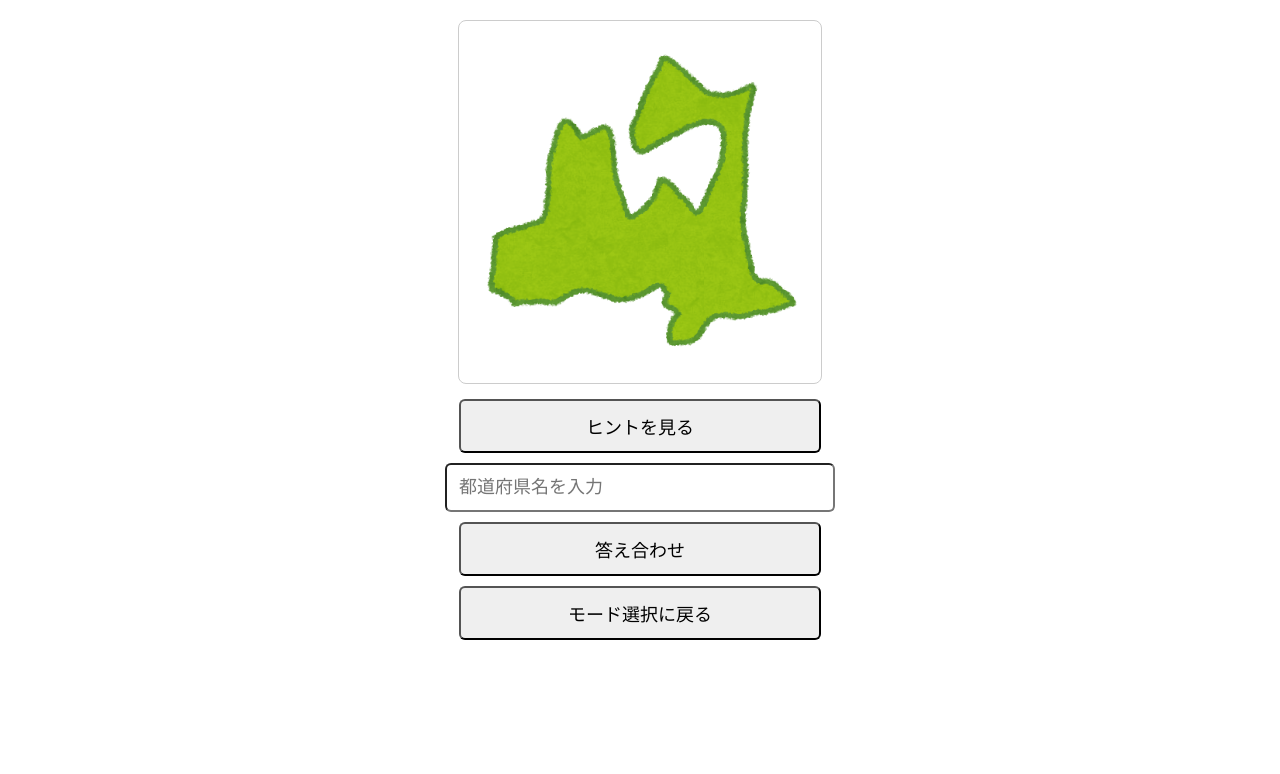
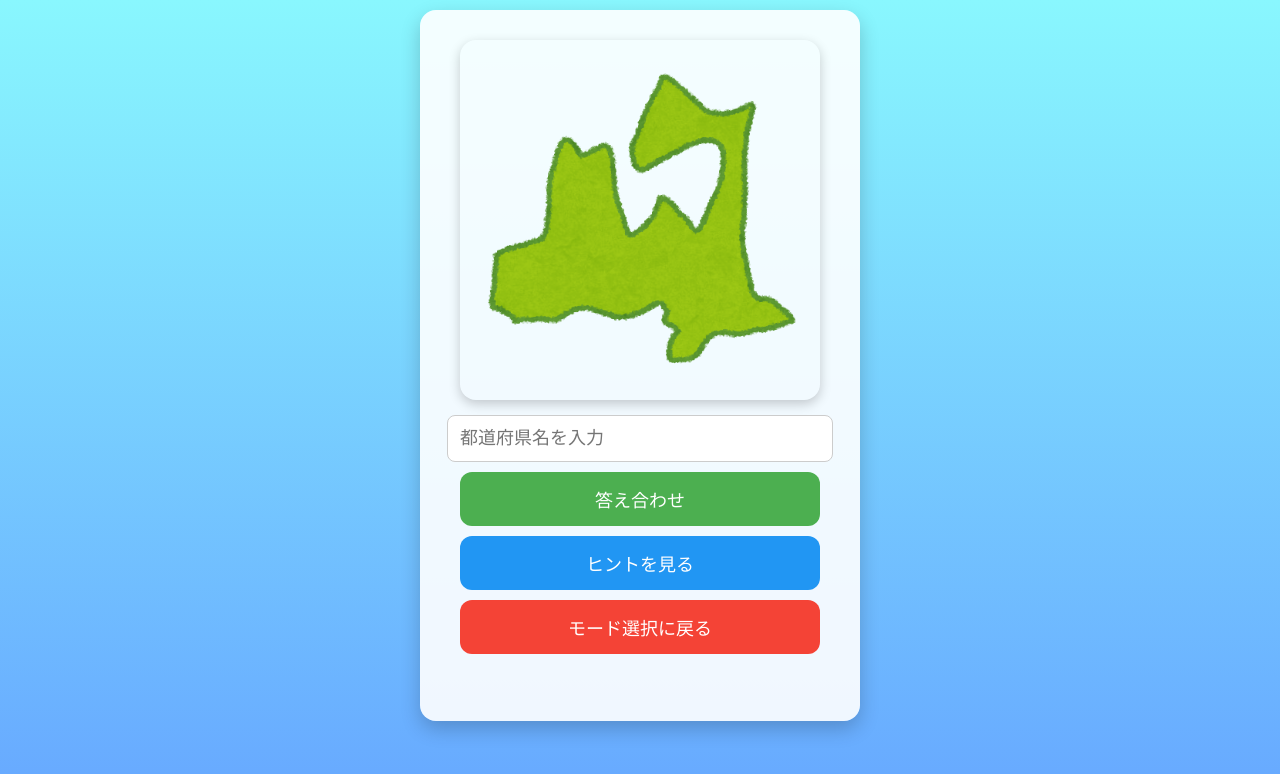
Before and after one commit to akkyommm-crypto/todofuken-game, a plain HTML site: page index.html in a window 1280 px wide. Both pictures are taken after a click on the button "東北地方（北海道含む）". Drawn offline with Linux system fonts and the light colour scheme.

Commit message:
Update index.html

```diff
--- a/index.html
+++ b/index.html
@@ -3,17 +3,104 @@
 <head>
 <meta charset="utf-8">
 <meta name="viewport" content="width=device-width,initial-scale=1">
-<title>都道府県形当てゲーム（完全版）</title>
+<title>都道府県形当てゲーム（かっこいい版）</title>
+<link href="https://fonts.googleapis.com/css2?family=Roboto:wght@500;700&display=swap" rel="stylesheet">
 <style>
-body{font-family:sans-serif;display:flex;flex-direction:column;align-items:center;margin:10px;}
-button{font-size:18px;padding:12px;margin:5px;border-radius:6px;width:90%;max-width:400px;}
-#prefImg{width:90%;max-width:400px;margin:10px 0;border:1px solid #ccc;border-radius:8px;}
-#hint{width:90%;max-width:400px;height:50px;margin:5px 0;background:#eef;display:flex;align-items:center;justify-content:center;font-size:16px;border-radius:6px;display:none;}
-input{font-size:18px;padding:12px;margin:5px;border-radius:6px;width:90%;max-width:400px;}
-.correct{color:#0a0;font-weight:bold;}
-.wrong{color:#c00;font-weight:bold;}
+body{
+  font-family: 'Roboto', sans-serif;
+  display:flex;
+  flex-direction:column;
+  align-items:center;
+  margin:0;
+  padding:10px;
+  min-height:100vh;
+  background: linear-gradient(to bottom, #89f7fe, #66a6ff);
+}
+
+button{
+  font-size:18px;
+  padding:14px;
+  margin:5px;
+  border:none;
+  border-radius:12px;
+  width:90%;
+  max-width:400px;
+  cursor:pointer;
+  transition: all 0.2s;
+}
+
+button:hover{
+  transform: scale(1.05);
+  box-shadow: 0 4px 8px rgba(0,0,0,0.3);
+}
+
+#checkBtn{background:#4CAF50;color:white;}
+#hintBtn{background:#2196F3;color:white;}
+#backBtn{background:#f44336;color:white;}
+
+#prefImg{
+  width:90%;
+  max-width:400px;
+  margin:10px 0;
+  border-radius:16px;
+  box-shadow: 0 4px 12px rgba(0,0,0,0.2);
+  transition: transform 0.3s;
+}
+#prefImg:hover{transform: scale(1.05);}
+
+#hint{
+  width:90%;
+  max-width:400px;
+  min-height:50px;
+  margin:5px 0;
+  background:#eef;
+  display:flex;
+  align-items:center;
+  justify-content:center;
+  font-size:16px;
+  border-radius:8px;
+  display:none;
+}
+
+input{
+  font-size:18px;
+  padding:12px;
+  margin:5px;
+  border-radius:8px;
+  width:90%;
+  max-width:400px;
+  border:1px solid #ccc;
+}
+
+.correct{color:#0a0;font-weight:bold; animation: pop 0.3s;}
+.wrong{color:#c00;font-weight:bold; animation: shake 0.3s;}
+
 #score{margin:5px;font-size:16px;white-space:pre-line;}
-#modeSelect, #gameArea{display:flex; flex-direction:column; align-items:center;}
+
+#modeSelect, #gameArea{
+  display:flex;
+  flex-direction:column;
+  align-items:center;
+  width:100%;
+  max-width:400px;
+}
+
+#gameArea{
+  background: rgba(255,255,255,0.9);
+  padding:20px;
+  border-radius:16px;
+  box-shadow:0 8px 20px rgba(0,0,0,0.2);
+}
+
+@keyframes pop{
+  0%{transform: scale(0.5);}
+  100%{transform: scale(1);}
+}
+@keyframes shake{
+  0%,100%{transform: translateX(0);}
+  20%,60%{transform: translateX(-5px);}
+  40%,80%{transform: translateX(5px);}
+}
 </style>
 </head>
 <body>
@@ -32,65 +119,26 @@ input{font-size:18px;padding:12px;margin:5px;border-radius:6px;width:90%;max-wid
 
 <div id="gameArea" style="display:none;">
   <img id="prefImg" src="" alt="都道府県の形">
-  <button id="hintBtn">ヒントを見る</button>
-  <div id="hint"></div>
   <input type="text" id="guess" placeholder="都道府県名を入力">
   <button id="checkBtn">答え合わせ</button>
+  <button id="hintBtn">ヒントを見る</button>
   <button id="backBtn">モード選択に戻る</button>
+  <div id="hint"></div>
   <p id="result"></p>
   <p id="score"></p>
 </div>
 
 <script>
-// 都道府県データ
+// 都道府県データ（必要に応じて全都道府県追加）
 const prefectures = [
-  {name:'北海道', img:'hokkaidou.png', region:'東北地方', hint:'札幌市が県庁所在地'},
+  {name:'北海道', img:'hokkaido.png', region:'東北地方', hint:'札幌市が県庁所在地'},
   {name:'青森県', img:'aomori.png', region:'東北地方', hint:'りんごが有名'},
   {name:'岩手県', img:'iwate.png', region:'東北地方', hint:'わんこそば'},
   {name:'宮城県', img:'miyagi.png', region:'東北地方', hint:'仙台牛タン'},
   {name:'秋田県', img:'akita.png', region:'東北地方', hint:'秋田犬'},
   {name:'山形県', img:'yamagata.png', region:'東北地方', hint:'さくらんぼ'},
-  {name:'福島県', img:'fukushima.png', region:'東北地方', hint:'桃の生産量が多い'},
-  {name:'茨城県', img:'ibaraki.png', region:'関東地方', hint:'納豆が有名'},
-  {name:'栃木県', img:'tochigi.png', region:'関東地方', hint:'日光東照宮'},
-  {name:'群馬県', img:'gunma.png', region:'関東地方', hint:'温泉地が多い'},
-  {name:'埼玉県', img:'saitama.png', region:'関東地方', hint:'鉄道博物館'},
-  {name:'千葉県', img:'chiba.png', region:'関東地方', hint:'東京ディズニーランド'},
-  {name:'東京都', img:'tokyo.png', region:'関東地方', hint:'日本の首都'},
-  {name:'神奈川県', img:'kanagawa.png', region:'関東地方', hint:'横浜中華街'},
-  {name:'新潟県', img:'niigata.png', region:'中部地方', hint:'米どころ'},
-  {name:'富山県', img:'toyama.png', region:'中部地方', hint:'富山湾の海鮮'},
-  {name:'石川県', img:'ishikawa.png', region:'中部地方', hint:'金箔'},
-  {name:'福井県', img:'fukui.png', region:'中部地方', hint:'恐竜博物館'},
-  {name:'山梨県', img:'yamanashi.png', region:'中部地方', hint:'富士山の麓'},
-  {name:'長野県', img:'nagano.png', region:'中部地方', hint:'長野オリンピック開催地'},
-  {name:'岐阜県', img:'gifu.png', region:'中部地方', hint:'白川郷'},
-  {name:'静岡県', img:'shizuoka.png', region:'中部地方', hint:'お茶と富士山'},
-  {name:'愛知県', img:'aichi.png', region:'中部地方', hint:'名古屋城'},
-  {name:'三重県', img:'mie.png', region:'近畿地方', hint:'伊勢神宮'},
-  {name:'滋賀県', img:'shiga.png', region:'近畿地方', hint:'琵琶湖'},
-  {name:'京都府', img:'kyoto.png', region:'近畿地方', hint:'金閣寺'},
-  {name:'大阪府', img:'osaka.png', region:'近畿地方', hint:'道頓堀'},
-  {name:'兵庫県', img:'hyogo.png', region:'近畿地方', hint:'神戸牛'},
-  {name:'奈良県', img:'nara.png', region:'近畿地方', hint:'大仏'},
-  {name:'和歌山県', img:'wakayama.png', region:'近畿地方', hint:'梅干し'},
-  {name:'鳥取県', img:'tottori.png', region:'中国地方', hint:'砂丘'},
-  {name:'島根県', img:'shimane.png', region:'中国地方', hint:'出雲大社'},
-  {name:'岡山県', img:'okayama.png', region:'中国地方', hint:'桃太郎'},
-  {name:'広島県', img:'hiroshima.png', region:'中国地方', hint:'原爆ドーム'},
-  {name:'山口県', img:'yamaguchi.png', region:'中国地方', hint:'錦帯橋'},
-  {name:'徳島県', img:'tokushima.png', region:'四国地方', hint:'阿波おどり'},
-  {name:'香川県', img:'kagawa.png', region:'四国地方', hint:'讃岐うどん'},
-  {name:'愛媛県', img:'ehime.png', region:'四国地方', hint:'みかん'},
-  {name:'高知県', img:'kochi.png', region:'四国地方', hint:'坂本龍馬'},
-  {name:'福岡県', img:'fukuoka.png', region:'九州地方', hint:'博多ラーメン'},
-  {name:'佐賀県', img:'saga.png', region:'九州地方', hint:'有田焼'},
-  {name:'長崎県', img:'nagasaki.png', region:'九州地方', hint:'原爆資料館'},
-  {name:'熊本県', img:'kumamoto.png', region:'九州地方', hint:'熊本城'},
-  {name:'大分県', img:'oita.png', region:'九州地方', hint:'温泉'},
-  {name:'宮崎県', img:'miyazaki.png', region:'九州地方', hint:'マンゴー'},
-  {name:'鹿児島県', img:'kagoshima.png', region:'九州地方', hint:'桜島'},
-  {name:'沖縄県', img:'okinawa.png', region:'九州地方', hint:'青い海'}
+  {name:'福島県', img:'fukushima.png', region:'東北地方', hint:'桃の生産量が多い'}
+  // 他の都道府県も追加可能
 ];
 
 let remainingPrefectures = [];
@@ -132,19 +180,8 @@ function startMode(mode){
     selectedPrefectures = [...prefectures];
   } else if(mode==='tohoku'){
     selectedPrefectures = prefectures.filter(p=>p.region==='東北地方');
-  } else if(mode==='kanto'){
-    selectedPrefectures = prefectures.filter(p=>p.region==='関東地方');
-  } else if(mode==='chubu'){
-    selectedPrefectures = prefectures.filter(p=>p.region==='中部地方');
-  } else if(mode==='kinki'){
-    selectedPrefectures = prefectures.filter(p=>p.region==='近畿地方');
-  } else if(mode==='chugoku'){
-    selectedPrefectures = prefectures.filter(p=>p.region==='中国地方');
-  } else if(mode==='shikoku'){
-    selectedPrefectures = prefectures.filter(p=>p.region==='四国地方');
-  } else if(mode==='kyushu'){
-    selectedPrefectures = prefectures.filter(p=>p.region==='九州地方');
   }
+  // 他の地方も同様に追加可能
 
   remainingPrefectures = [...selectedPrefectures];
   correctCount=0;
```
